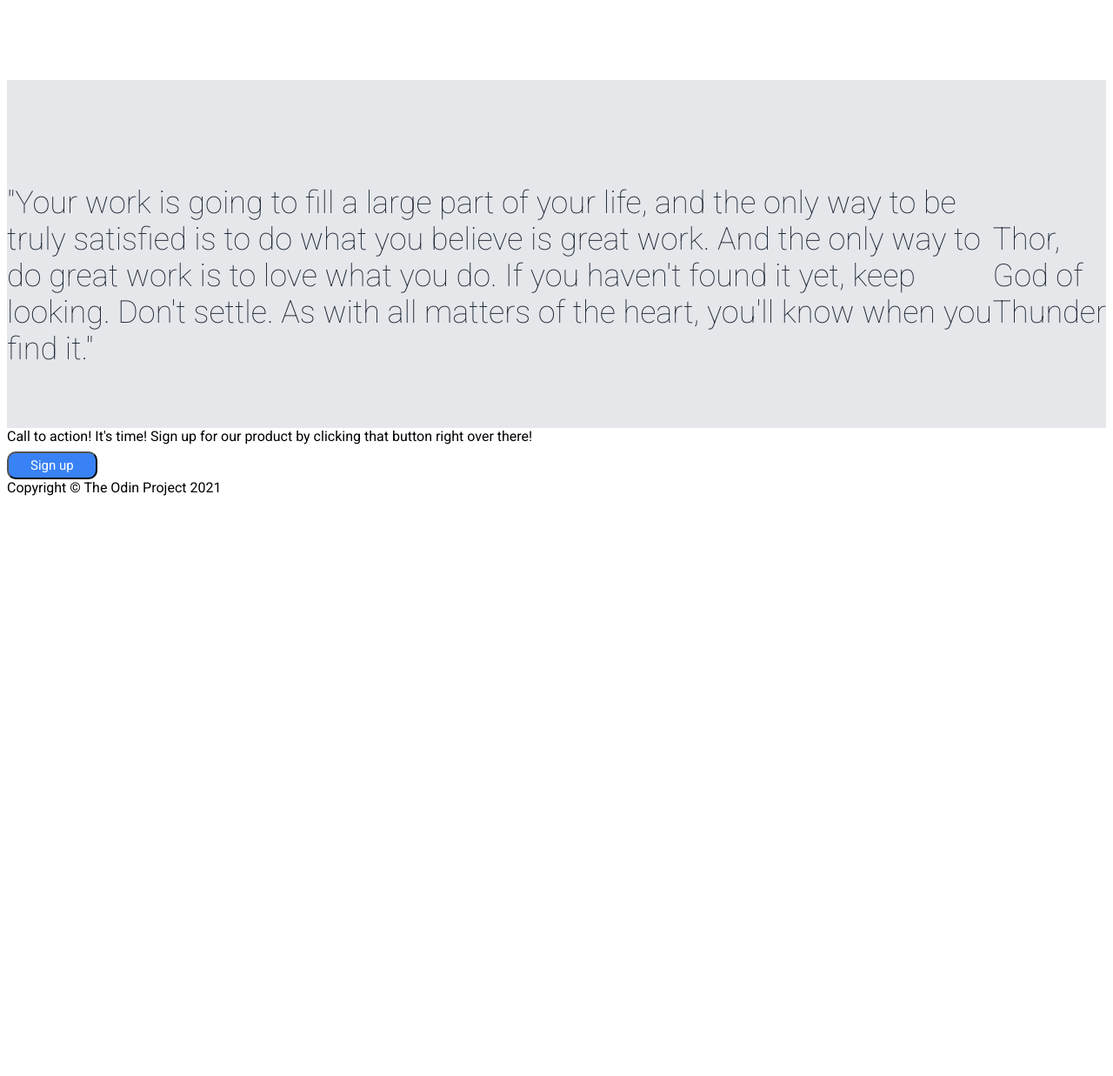
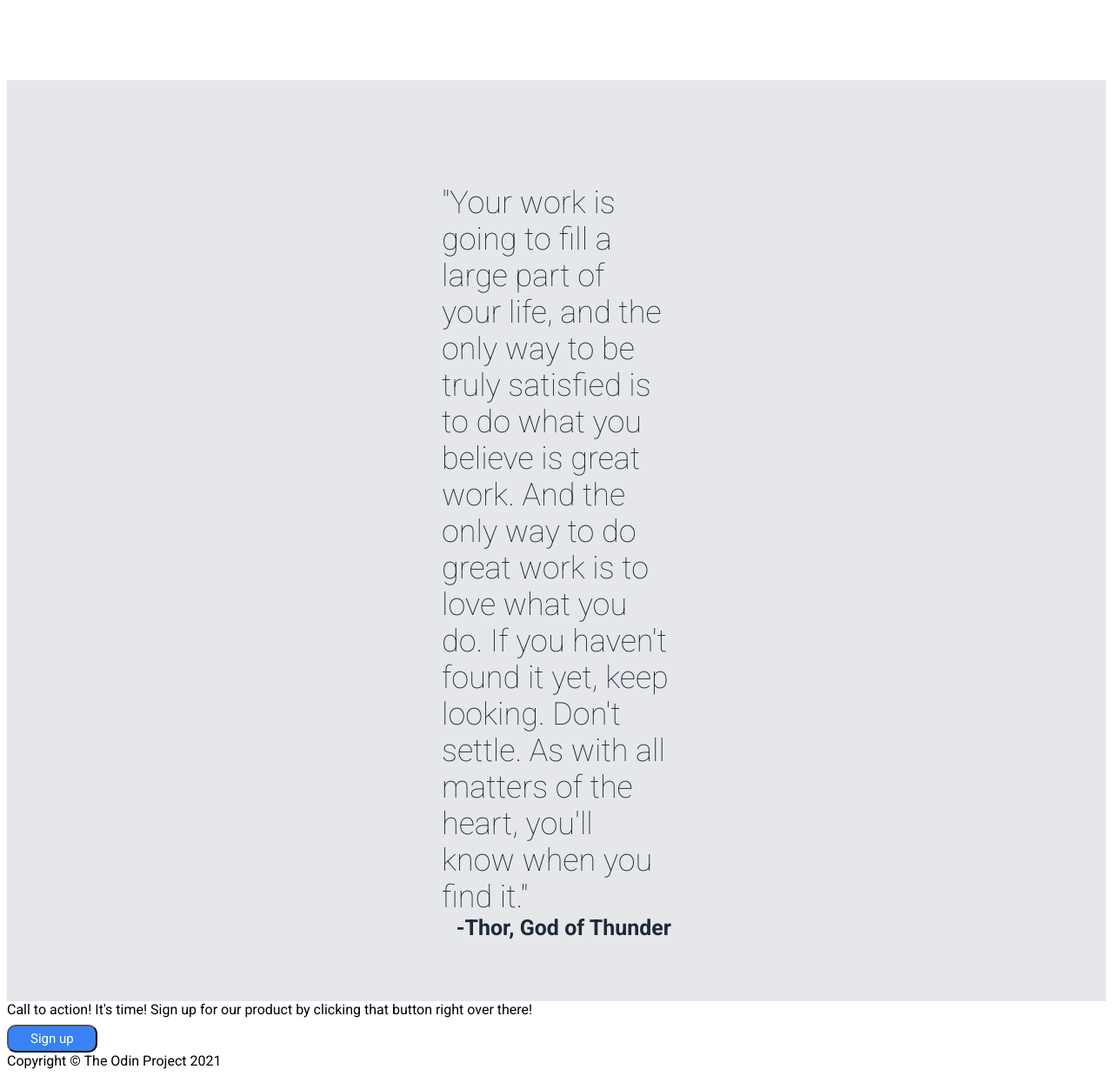
Before and after one commit to zonarr/landing-page, a plain HTML site: page index.html in a window 1280 px wide. Shown: the part 1010-2247 px from the top of the page at 87% size. Before the commit the page ends 1588 px from the top, so only its background shows below. Drawn offline with Linux system fonts and the light colour scheme.

Commit message:
Finish section 4

```diff
--- a/index.html
+++ b/index.html
@@ -48,12 +48,12 @@
         </div>
     </div>
     <div id="fourth">
-        <div class="quote">
             "Your work is going to fill a large part of your life, and the only way to be truly satisfied is to do what you believe is great work.
             And the only way to do great work is to love what you do. If you haven't found it yet, keep looking.
-             Don't settle. As with all matters of the heart, you'll know when you find it."<span class="name">Thor, God of Thunder</span>
-        </div>
+             Don't settle. As with all matters of the heart, you'll know when you find it."
+             <div class="name">-Thor, God of Thunder</div>
     </div>
+
     <div id="fifth">
         <div class="blue">
             <div class="ad">
--- a/style.css
+++ b/style.css
@@ -62,14 +62,10 @@ button {
 .imgtext{
     justify-content:center;
 }
-.quote {
-    font-size:36px;
-    color:#1F2937;
-    font-weight:lighter;
-    display:flex;
-    justify-content:center;
-    align-items:center;
-
+.name{
+    align-self:end;
+    font-size:25px;
+    font-weight:bold;
 }
 #hero {
     color:#F9FAF8;
@@ -101,4 +97,12 @@ button {
     background-color:#E5E7EB;
     padding-top:120px;
     padding-bottom:70px;
+    font-size:36px;
+    color:#1F2937;
+    font-weight:lighter;
+    display:flex;
+    justify-content:center;
+    padding-left:500px;
+    padding-right:500px;
+    flex-direction:column;
 }
```
